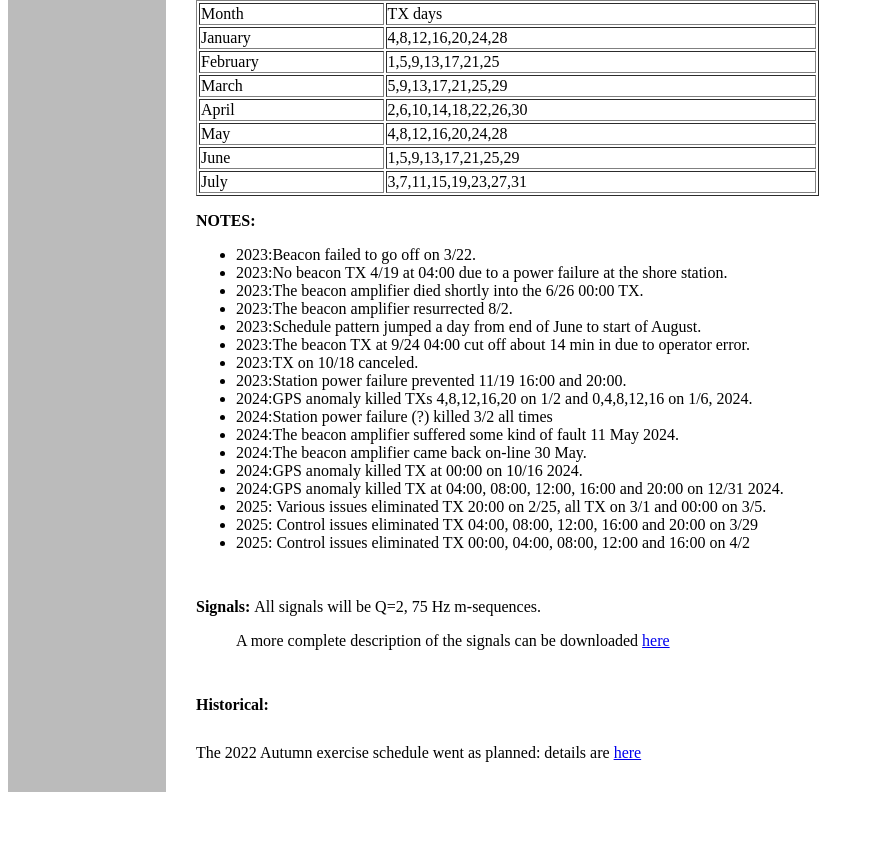
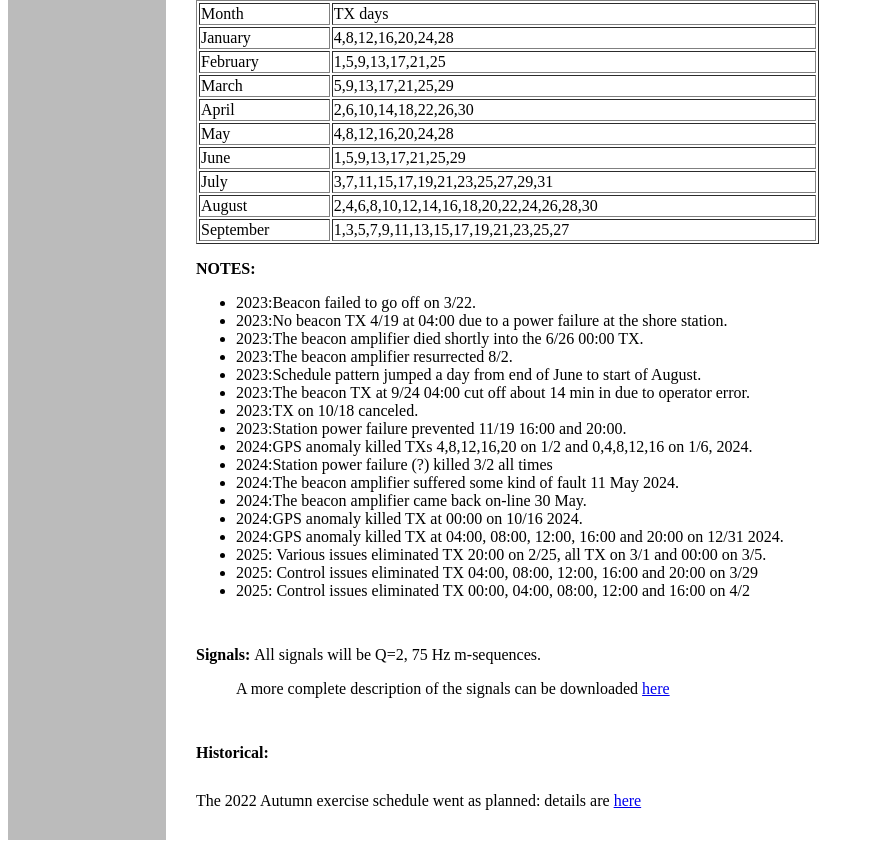
Before and after one commit to zzandersdottir/marasondo2025, a plain HTML site: page hx2025.html in a window 1280 px wide. Shown: the part 1319-2167 px from the top of the page, without its empty margins (0-874 px from the left). Before the commit the page ends 2119 px from the top, so only its background shows below. Drawn offline with Linux system fonts and the light colour scheme.

Commit message:
update dates in July,Aug,Sept 2025

```diff
--- a/hx2025.html
+++ b/hx2025.html
@@ -123,7 +123,10 @@
 <tr>  <td> April   </td> <td> 2,6,10,14,18,22,26,30 </td>
 <tr>  <td> May   </td> <td> 4,8,12,16,20,24,28 </td>
 <tr>  <td> June   </td> <td> 1,5,9,13,17,21,25,29 </td>
-<tr>  <td> July   </td> <td> 3,7,11,15,19,23,27,31 </td>
+<tr>  <td> July   </td> <td> 3,7,11,15,17,19,21,23,25,27,29,31 </td>
+<tr>  <td> August   </td> <td> 2,4,6,8,10,12,14,16,18,20,22,24,26,28,30 </td>
+<tr>  <td> September   </td> <td> 1,3,5,7,9,11,13,15,17,19,21,23,25,27 </td>
+
       </table>
 
         <P> <B> NOTES: </B> </P>
```
